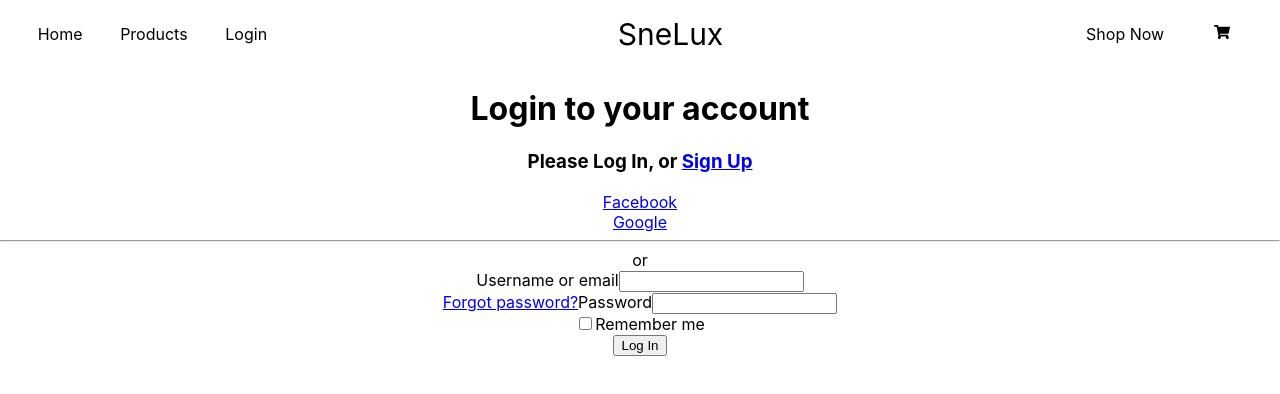
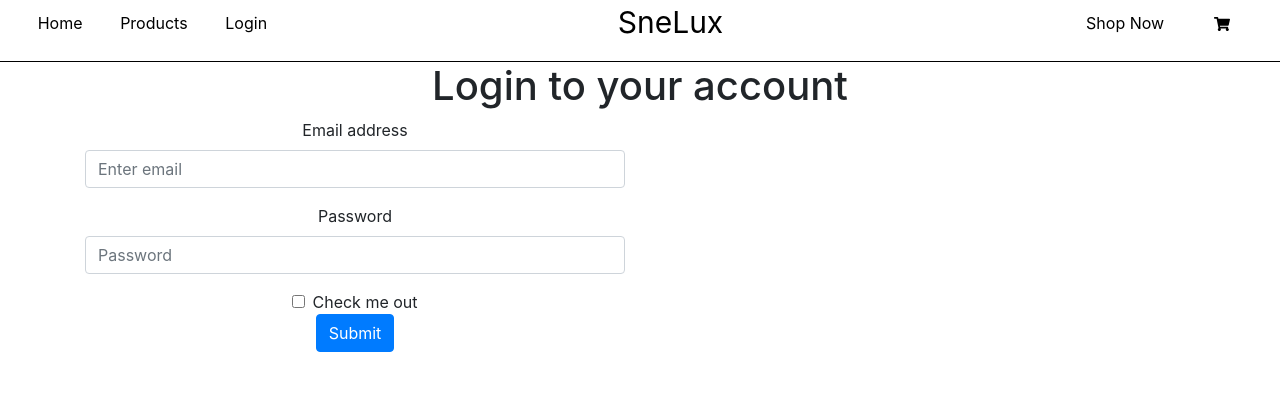
Before and after one commit to moudio/snelux-client, a React (Create React App) app: page /login in a window 1280 px wide. Shown: the top 394 px of the page. Built offline with nearby package versions, Linux system fonts and the light colour scheme.

Commit message:
Install bootstrap for the project and change thecontent of the login page

```diff
--- a/package.json
+++ b/package.json
@@ -5,6 +5,7 @@
   "dependencies": {
     "@testing-library/jest-dom": "^4.2.4",
     "@testing-library/user-event": "^7.1.2",
+    "bootstrap": "^4.5.0",
     "prop-types": "^15.7.2",
     "react": "^16.13.1",
     "react-dom": "^16.13.1",
--- a/src/App.js
+++ b/src/App.js
@@ -6,6 +6,7 @@ import Welcome from './pages/Welcome/Welcome';
 import Login from './pages/Login';
 import './App.css';
 import Products from './components/Products/Products';
+import 'bootstrap/dist/css/bootstrap.min.css';
 
 function App() {
   const [trendings, setTrendings] = useState([]);
--- a/src/components/NavBar/NavBar.css
+++ b/src/components/NavBar/NavBar.css
@@ -1,5 +1,7 @@
 .NavBar {
   display: flex;
+  background-color: white;
+  border-bottom: 1px solid black;
 }
 .NavBar ul {
   list-style-type: none;
--- a/src/pages/Login.js
+++ b/src/pages/Login.js
@@ -1,61 +1,46 @@
 import React from 'react';
 import PropTypes from 'prop-types';
 // import { connect } from 'react-redux';
+import 'bootstrap/dist/css/bootstrap.min.css';
 
 export const Login = () => (
   <>
     <h1>Login to your account</h1>
     <div className="container">
       <div className="row">
-        <div className="main">
-          <h3>
-            Please Log In, or <a href="#">Sign Up</a>
-          </h3>
-          <div className="row">
-            <div className="col-xs-6 col-sm-6 col-md-6">
-              <a href="#" className="btn btn-lg btn-primary btn-block">
-                Facebook
-              </a>
-            </div>
-            <div className="col-xs-6 col-sm-6 col-md-6">
-              <a href="#" className="btn btn-lg btn-info btn-block">
-                Google
-              </a>
-            </div>
-          </div>
-          <div className="login-or">
-            <hr className="hr-or" />
-            <span className="span-or">or</span>
-          </div>
-
-          <form role="form">
-            <div className="form-group">
-              <label for="inputUsernameEmail">Username or email</label>
+        <div className="col-md-6">
+          <form>
+            <div class="form-group">
+              <label for="exampleInputEmail1">Email address</label>
               <input
-                type="text"
-                className="form-control"
-                id="inputUsernameEmail"
+                type="email"
+                class="form-control"
+                id="exampleInputEmail1"
+                aria-describedby="emailHelp"
+                placeholder="Enter email"
               />
             </div>
-            <div className="form-group">
-              <a className="pull-right" href="#">
-                Forgot password?
-              </a>
-              <label for="inputPassword">Password</label>
+            <div class="form-group">
+              <label for="exampleInputPassword1">Password</label>
               <input
                 type="password"
-                className="form-control"
-                id="inputPassword"
+                class="form-control"
+                id="exampleInputPassword1"
+                placeholder="Password"
               />
             </div>
-            <div className="checkbox pull-right">
-              <label>
-                <input type="checkbox" />
-                Remember me{' '}
+            <div class="form-check">
+              <input
+                type="checkbox"
+                class="form-check-input"
+                id="exampleCheck1"
+              />
+              <label class="form-check-label" for="exampleCheck1">
+                Check me out
               </label>
             </div>
-            <button type="submit" className="btn btn btn-primary">
-              Log In
+            <button type="submit" class="btn btn-primary">
+              Submit
             </button>
           </form>
         </div>
@@ -64,12 +49,12 @@ export const Login = () => (
   </>
 );
 
-// Login.propTypes = {
-//   prop: PropTypes,
-// };
+Login.propTypes = {
+  prop: PropTypes,
+};
 
-// const mapStateToProps = (state) => ({});
+const mapStateToProps = (state) => ({});
 
-// const mapDispatchToProps = {};
+const mapDispatchToProps = {};
 
 export default Login;
```
Also changed, not shown: 1 other file (tests, documents, lock files or other folders).
